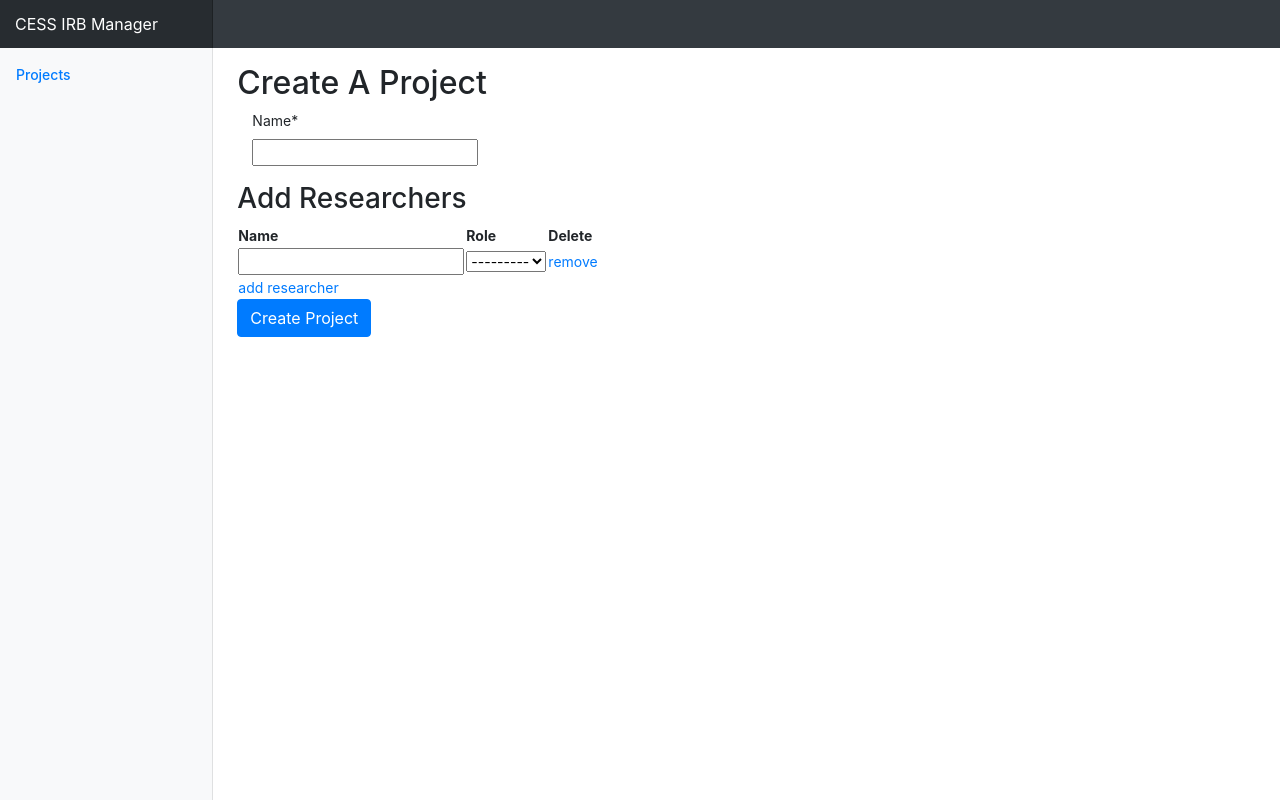
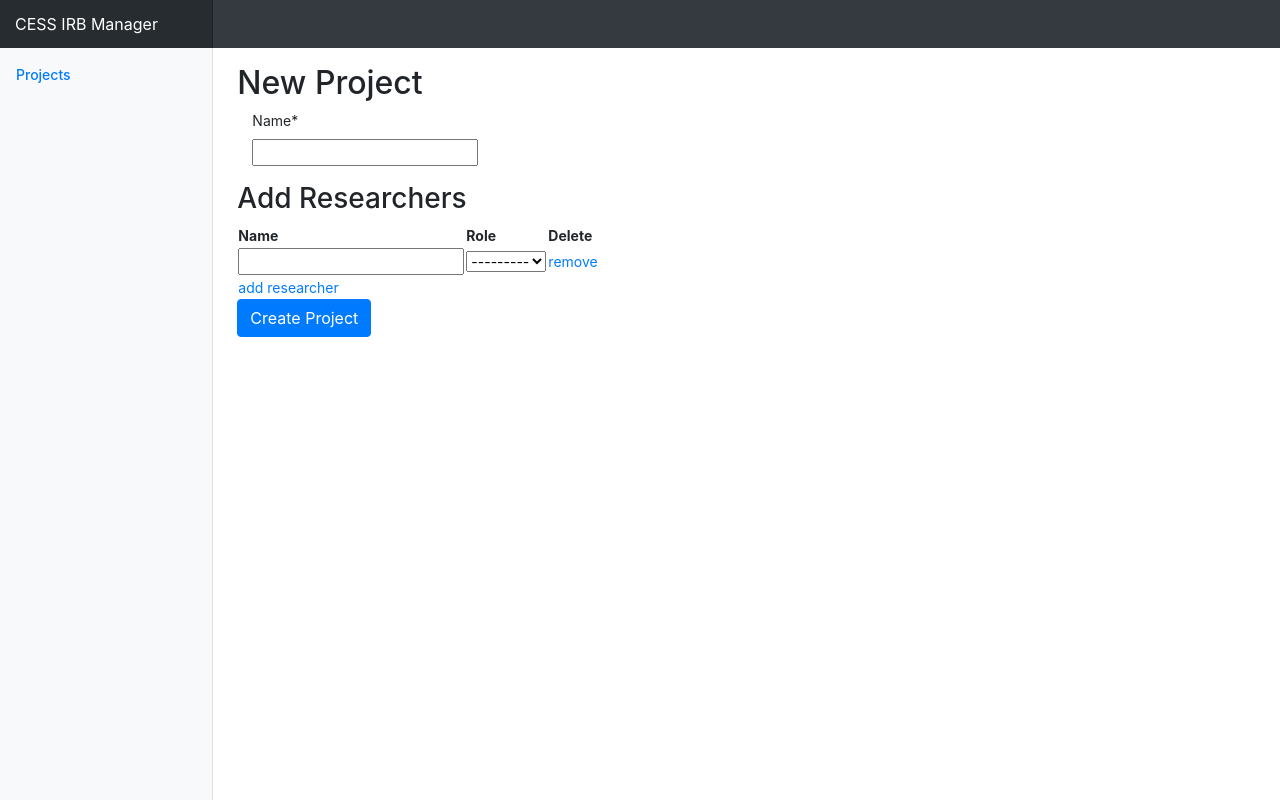
Before and after one commit to cesslab/irb, a Django app: page /projects/create in a window 1280 px wide. Run offline with Django 3.2, Linux system fonts and the light colour scheme; parts of the project's set-up code (start-up, migrations or seed data) failed here and were passed over; some libraries are stand-ins or nearby versions.

Commit message:
Renamed page header

```diff
--- a/projects/templates/projects/project_researchers_create.html
+++ b/projects/templates/projects/project_researchers_create.html
@@ -1,10 +1,10 @@
 {% extends 'dashboard/base.html' %}
-{% block title %}Create A Project{% endblock %}
+{% block title %}New Project{% endblock %}
 
 {% load crispy_forms_tags %}
 
 {% block content %}
-  <h1 class="h2">Create A Project</h1>
+  <h1 class="h2">New Project</h1>
   <form method="post" action="">
       {% csrf_token %}
     <div class="form-group">
```
